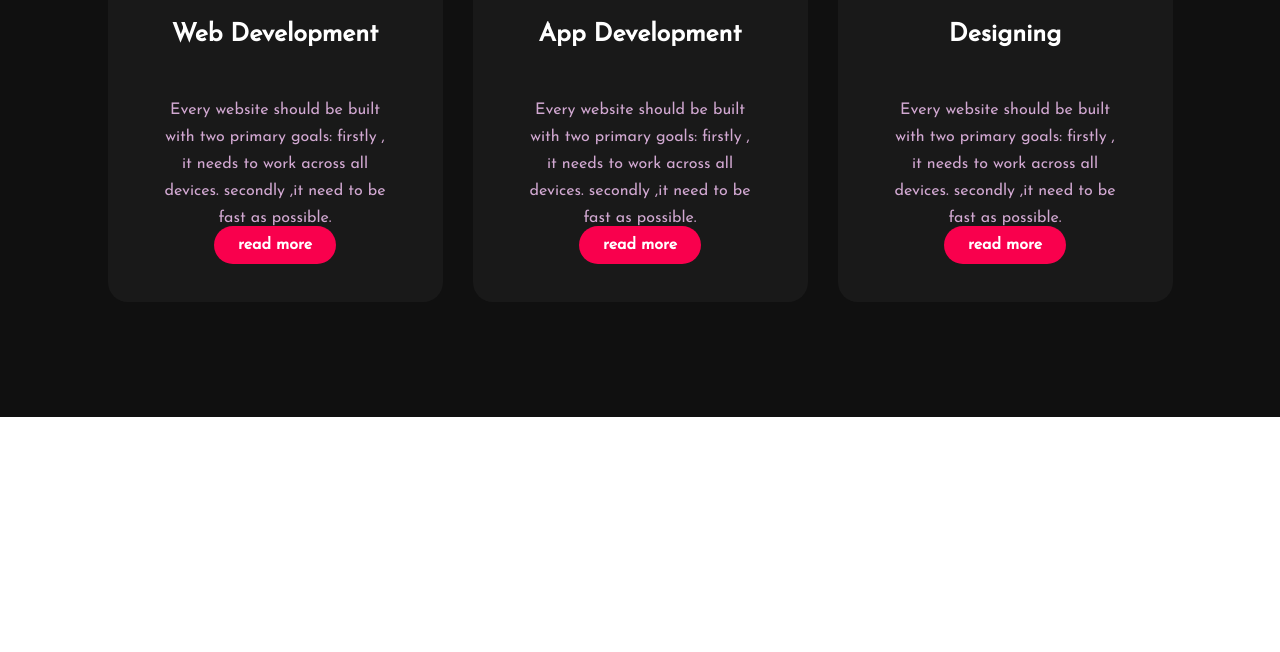
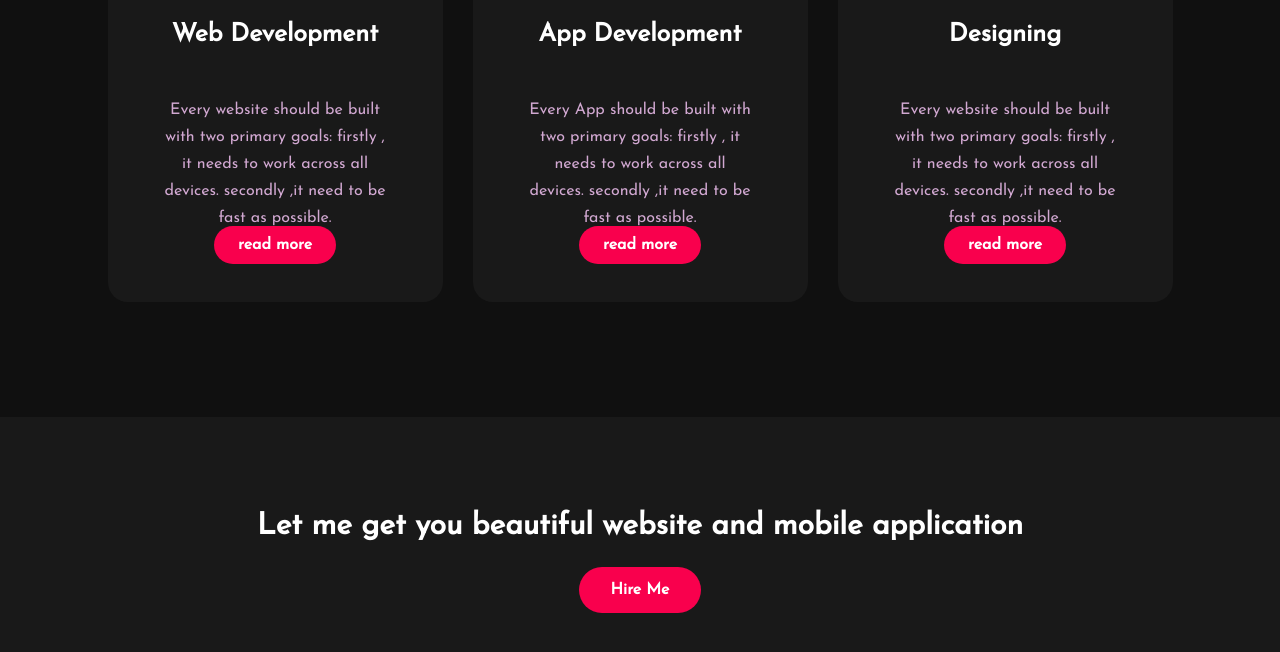
Before and after one commit to ALIP703/Portfolio, a plain HTML site: page index.html in a window 1280 px wide. Shown: the part 1778-2430 px from the top of the page. Before the commit the page ends 2195 px from the top, so only its background shows below. Drawn offline with Linux system fonts and the light colour scheme; a web font is replaced by a local one.

Commit message:
conatct me section created

```diff
--- a/index.html
+++ b/index.html
@@ -76,7 +76,7 @@
                 <i class="fa-solid fa-mobile-screen-button"></i>
                 <h3>App Development</h3>
                 <div class="pra">
-                    <p>Every website should be built with two primary goals: firstly , it needs
+                    <p>Every App should be built with two primary goals: firstly , it needs
                         to work across all devices. secondly ,it need to be fast as possible.
                     </p>
                     <p style="text-align: center;">
@@ -98,6 +98,12 @@
             </div>
         </div>
     </div>
+    <!-- Contact -->
+    <div class="contact_me">
+        <p>Let me get you beautiful website and mobile application</p>
+        <a href="" class="button-two">Hire Me</a>
+
+    </div>
 </body>
 
 </html>
--- a/style.css
+++ b/style.css
@@ -100,8 +100,8 @@ h4{
 .about{
     width: 100%;
     padding: 100px 0px;
-    /* background-color: #191919; */
-    background-color: #000;
+    background-color: #191919;
+    /* background-color: #000; */
     }
 .about img{
     height: auto;
@@ -220,3 +220,34 @@ h5{
     border: 2px solid #f9004d;
     cursor: pointer;
 }
+.contact_me{
+    width: 100%;
+    height: 290px;
+    background: #191919;
+    display: flex;
+    align-items: center;
+    flex-direction: column;
+    justify-content: center;
+}
+.contact_me p{
+    color: white;
+    font-size: 30px;
+    font-weight: bold;
+    margin-bottom: 25px;
+}
+.contact_me .button-two{
+    background-color: #f9004d;
+    color: white;
+    text-decoration: none;
+    border: 2px solid transparent;
+    font-weight: bold;
+    padding: 13px 30px;
+    border-radius: 30px;
+    transition: .4s;
+}
+.contact_me .button-two:hover{
+    background-color: transparent;
+    border: 2px solid #f9004d;
+    cursor: pointer;
+}
+}
```
